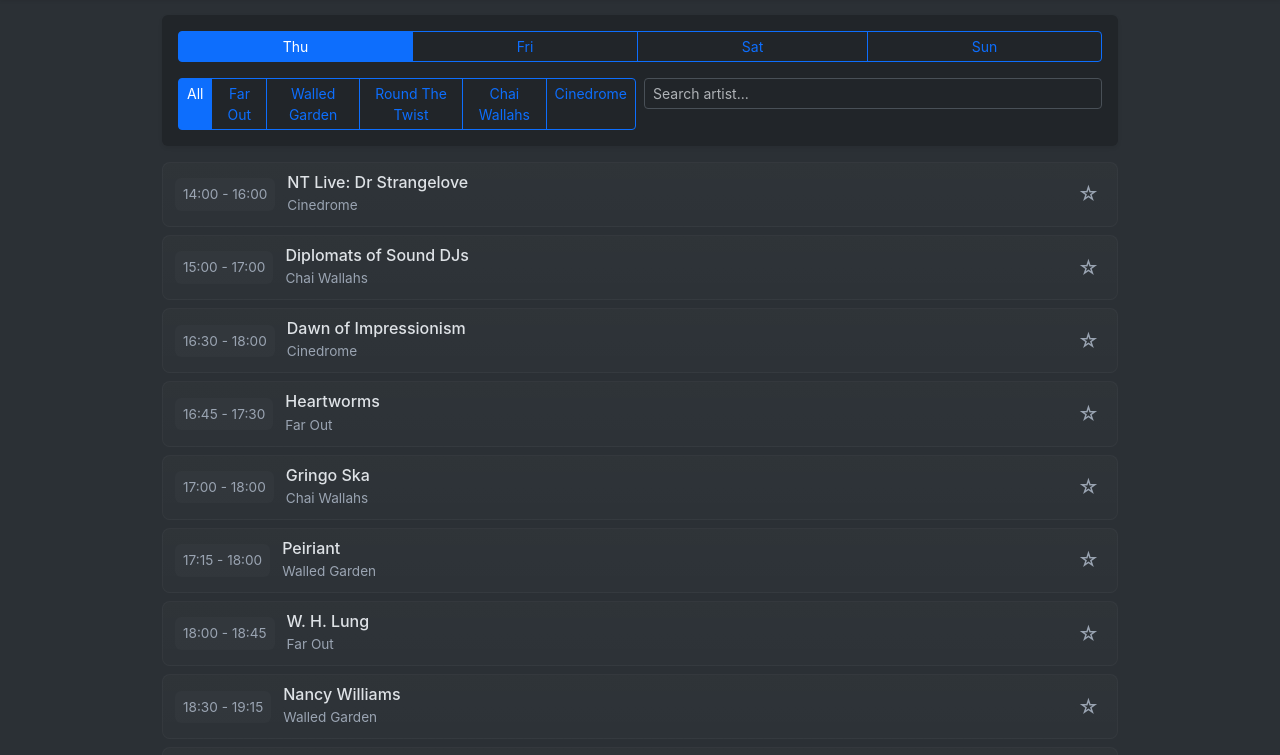
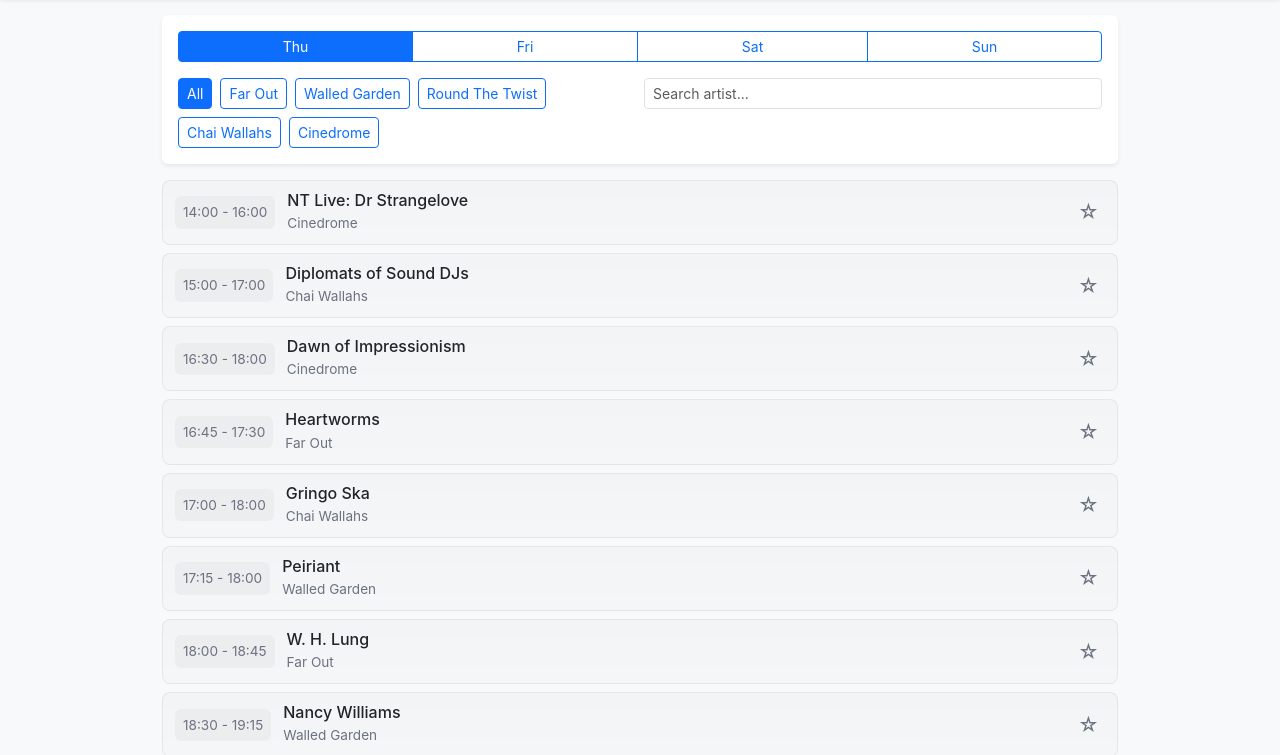
Before and after one commit to michaeljason93/greenman-timetable, a plain HTML site: page index.html in a window 1280 px wide. Shown: the part 57-812 px from the top of the page. Drawn offline with nearby package versions, Linux system fonts and the light colour scheme.

Commit message:
add theme toggle

```diff
--- a/app.js
+++ b/app.js
@@ -15,9 +15,13 @@ const actListEl = document.getElementById('act-list');
 let dayRadioEls = [];
 const searchInputEl = document.getElementById('search-input');
 const favToggleBtn = document.getElementById('fav-toggle');
+const themeToggleBtn = document.getElementById('theme-toggle');
+
+const THEME_KEY = 'gm2026_theme';
 
 // --- 3. INIT & DATA FETCH ---
 document.addEventListener('DOMContentLoaded', () => {
+  initTheme();
   initServiceWorker();
   fetchScheduleData();
   setupEventListeners();
@@ -146,6 +150,15 @@ function setupEventListeners() {
     favToggleBtn.innerText = showFavoritesOnly ? '★ Showing Starred' : '☆ Starred Only';
     renderSchedule();
   });
+
+  // Theme toggle
+  if (themeToggleBtn) {
+    themeToggleBtn.addEventListener('click', () => {
+      const current = document.documentElement.getAttribute('data-bs-theme') || 'dark';
+      const next = current === 'dark' ? 'light' : 'dark';
+      applyTheme(next);
+    });
+  }
 }
 
 function populateStageDropdown() {
@@ -182,6 +195,23 @@ function escapeHtml(str) {
   return s.replace(/[&<>"']/g, m => ({ '&': '&amp;', '<': '&lt;', '>': '&gt;', '"': '&quot;', "'": '&#39;' }[m]));
 }
 
+// --- THEME HANDLING ---
+function applyTheme(theme) {
+  const t = theme === 'light' ? 'light' : 'dark';
+  document.documentElement.setAttribute('data-bs-theme', t);
+  try { localStorage.setItem(THEME_KEY, t); } catch (e) {}
+  if (themeToggleBtn) {
+    themeToggleBtn.innerText = t === 'dark' ? '🌙' : '☀️';
+    themeToggleBtn.setAttribute('aria-pressed', t === 'light' ? 'true' : 'false');
+  }
+}
+
+function initTheme() {
+  const saved = localStorage.getItem(THEME_KEY);
+  const initial = (saved === 'light' || saved === 'dark') ? saved : 'light';
+  applyTheme(initial);
+}
+
 // --- 7. SERVICE WORKER REGISTRATION (OFFLINE SUPPORT) ---
 function initServiceWorker() {
   if ('serviceWorker' in navigator) {
--- a/index.html
+++ b/index.html
@@ -23,9 +23,14 @@
             <span class="navbar-brand fw-bold mb-0 h1 fs-4 text-success">
                 🏕️ GM '26
             </span>
-            <button id="fav-toggle" class="btn btn-outline-warning btn-sm fw-semibold">
-                ☆ Starred Only
-            </button>
+            <div class="d-flex gap-2">
+                <button id="theme-toggle" class="btn btn-outline-secondary btn-sm fw-semibold" aria-label="Toggle theme">
+                    🌙
+                </button>
+                <button id="fav-toggle" class="btn btn-outline-warning btn-sm fw-semibold">
+                    ☆ Starred Only
+                </button>
+            </div>
         </div>
     </header>
 
@@ -56,7 +61,8 @@
             <div class="row g-2">
                 <div class="col-6">
                     <!-- Stage selector rendered as radio buttons by app.js -->
-                    <div id="stage-group" class="btn-group w-100" role="group" aria-label="Stage Selector">
+                    <!-- Use Bootstrap utility classes for wrapping/scrolling instead of custom CSS -->
+                    <div id="stage-group" class="d-flex flex-wrap gap-2 w-100 overflow-auto" role="group" aria-label="Stage Selector">
                         <!-- populated dynamically -->
                     </div>
                 </div>
--- a/styles.css
+++ b/styles.css
@@ -4,6 +4,7 @@
   --muted: #9aa4b2;
   --accent: #2dd4bf;
   --success: #16a34a;
+  --text: #e6eef6;
 }
 
 /* Basic page layout */
@@ -11,7 +12,7 @@ body{
   margin:0;
   font-family: Inter, system-ui, -apple-system, "Segoe UI", Roboto, "Helvetica Neue", Arial;
   background: var(--bg);
-  color: #e6eef6;
+  color: var(--text);
 }
 
 .navbar{ background: linear-gradient(180deg, rgba(255,255,255,0.02), transparent); }
@@ -38,6 +39,25 @@ body{
   border-radius:6px;
 }
 
+/* Light theme overrides (uses same variable names for easier switching) */
+[data-bs-theme="light"]{
+  --bg: #f8fafc;
+  --card: #ffffff;
+  --muted: #6b7280;
+  --accent: #0ea5a4;
+  --success: #16a34a;
+  --text: #0f1720;
+}
+
+[data-bs-theme="light"] .act-card{
+  background: linear-gradient(180deg, rgba(0,0,0,0.02), rgba(0,0,0,0.01));
+  border:1px solid rgba(0,0,0,0.06);
+}
+
+[data-bs-theme="light"] .time-badge{ background: rgba(0,0,0,0.03); }
+
+[data-bs-theme="light"] .fav-btn{ color:var(--muted); }
+
 .act-details{ flex:1; }
 .act-name{ margin:0; font-size:1rem; }
 .stage-name{ color:var(--muted); font-size:0.85rem; }
```
